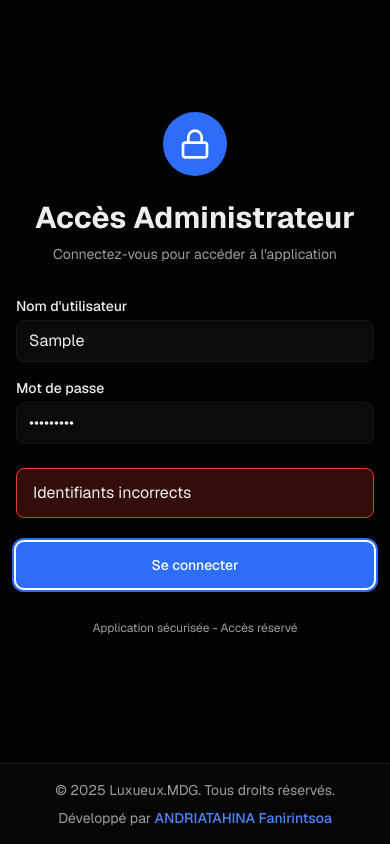
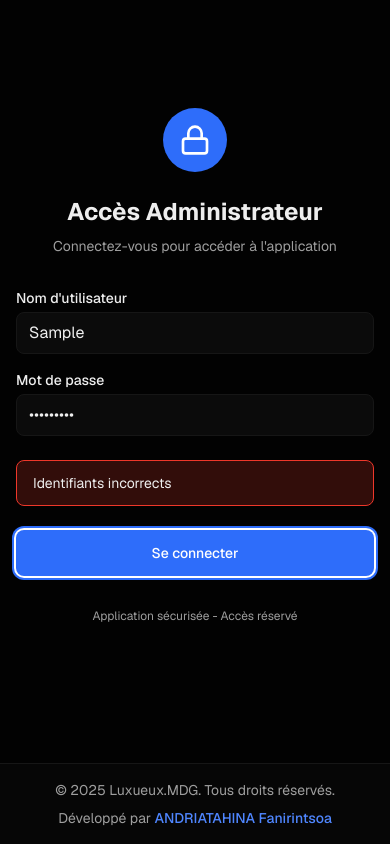
Before and after one commit to faniryandruatahina-collab/gestion-luxueux.MDG, a Next.js app: page /admin in a window 390 px wide. Both pictures are taken after typing "Sample", "Sample123" into the empty fields and a click on the button "Se connecter". Built offline with nearby package versions, Linux system fonts and the light colour scheme.

Commit message:
Update page.tsx

```diff
--- a/app/admin/page.tsx
+++ b/app/admin/page.tsx
@@ -28,13 +28,14 @@ export default function AdminLogin() {
 
   return (
     <div className="min-h-screen bg-background flex flex-col">
-      <div className="flex-1 flex items-center justify-center px-4 pb-24">
+      {/* Main Content */}
+      <div className="flex-1 flex items-center justify-center px-4 pb-28">
         <div className="max-w-md w-full space-y-8">
           <div className="text-center">
             <div className="mx-auto w-16 h-16 bg-primary rounded-full flex items-center justify-center">
               <Lock className="h-8 w-8 text-primary-foreground" />
             </div>
-            <h2 className="mt-6 text-3xl font-bold text-foreground">
+            <h2 className="mt-6 text-2xl sm:text-3xl font-bold text-foreground">
               Accès Administrateur
             </h2>
             <p className="mt-2 text-sm text-muted-foreground">
@@ -78,7 +79,7 @@ export default function AdminLogin() {
             </div>
 
             {error && (
-              <div className="bg-destructive/20 border border-destructive text-destructive-foreground px-4 py-3 rounded-md">
+              <div className="bg-destructive/20 border border-destructive text-destructive-foreground px-4 py-3 rounded-md text-sm">
                 {error}
               </div>
             )}
@@ -86,7 +87,7 @@ export default function AdminLogin() {
             <button
               type="submit"
               disabled={loading}
-              className="w-full flex justify-center py-3 px-4 border border-transparent rounded-md shadow-sm text-sm font-medium text-primary-foreground bg-primary hover:bg-primary/90 focus:outline-none focus:ring-2 focus:ring-offset-2 focus:ring-primary disabled:opacity-50"
+              className="w-full flex justify-center py-3 px-4 border border-transparent rounded-md shadow-sm text-sm font-medium text-primary-foreground bg-primary hover:bg-primary/90 focus:outline-none focus:ring-2 focus:ring-offset-2 focus:ring-primary disabled:opacity-50 transition-colors"
             >
               {loading ? 'Connexion...' : 'Se connecter'}
             </button>
@@ -100,9 +101,10 @@ export default function AdminLogin() {
         </div>
       </div>
 
+      {/* Footer */}
       <footer className="border-t border-border bg-card py-4 fixed bottom-0 left-0 right-0 z-40">
-        <div className="mx-auto max-w-7xl px-6">
-          <div className="flex flex-col sm:flex-row justify-between items-center">
+        <div className="mx-auto max-w-7xl px-4 sm:px-6">
+          <div className="flex flex-col sm:flex-row justify-between items-center text-center sm:text-left">
             <div className="text-sm text-muted-foreground">
               © 2025 Luxueux.MDG. Tous droits réservés.
             </div>
```
